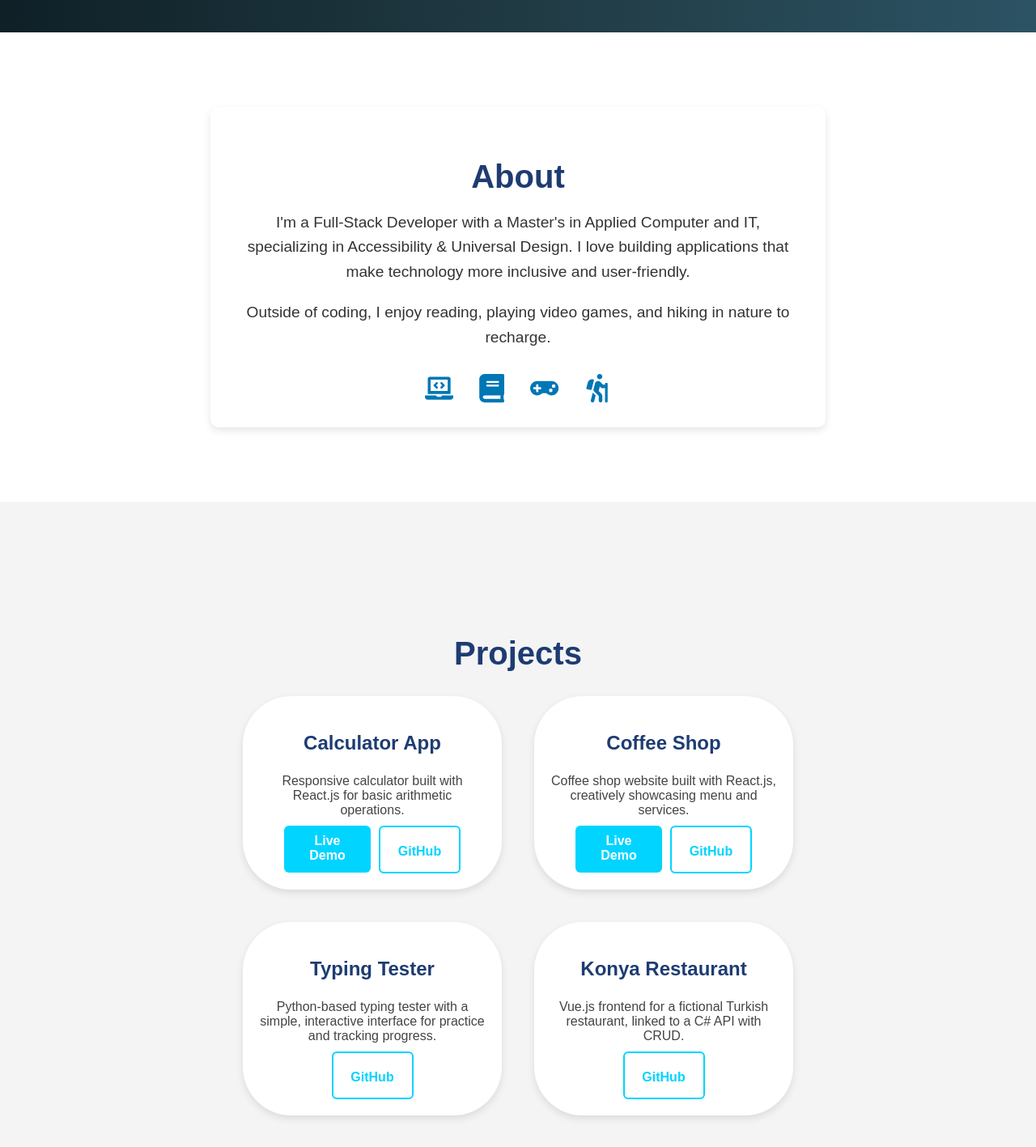
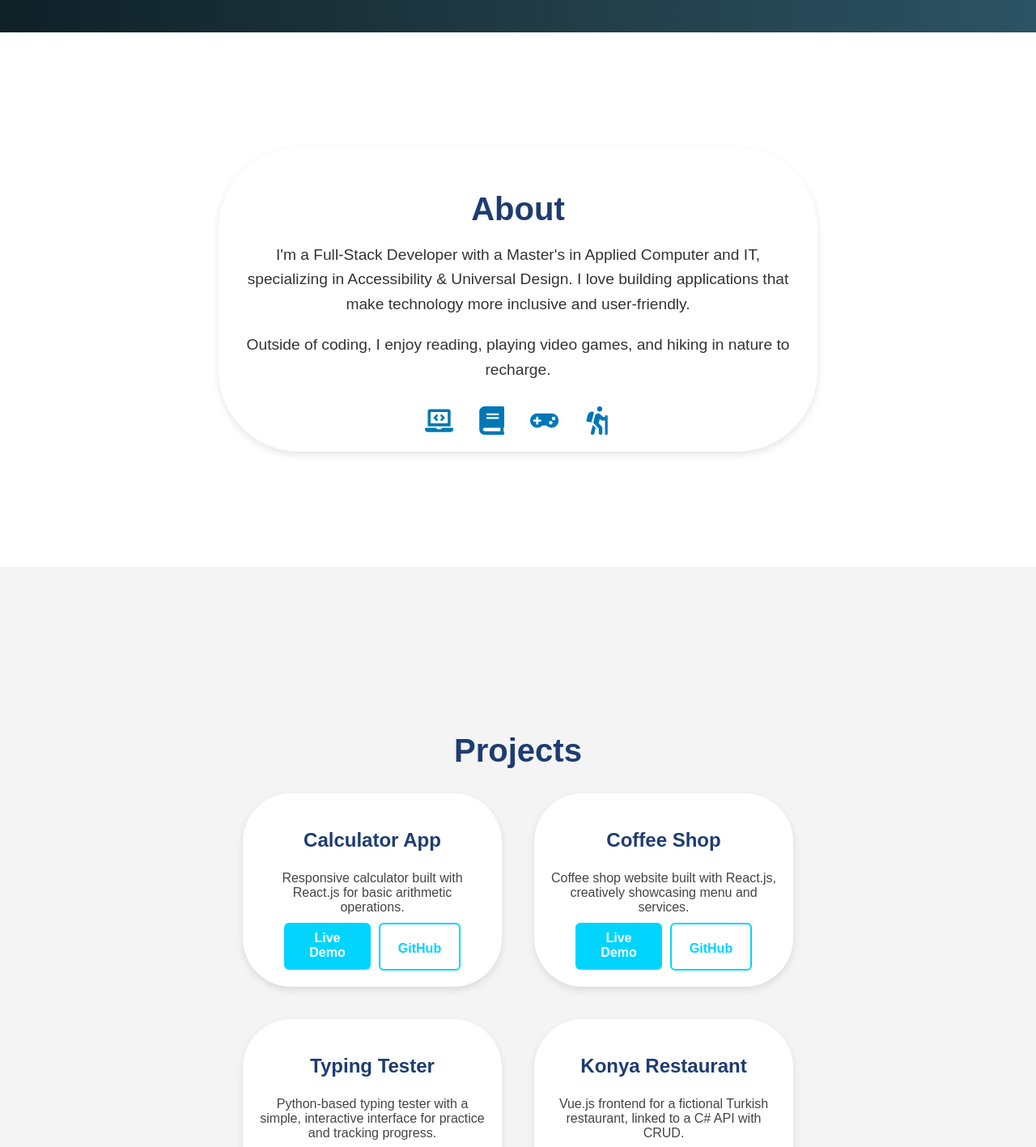
Before and after one commit to hamzas4011/personal-website, a React (Vite) app: page / in a window 1280 px wide. Shown: the part 800-2217 px from the top of the page at 81% size. Built offline with nearby package versions, Linux system fonts and the light colour scheme.

Commit message:
update projects.css

```diff
--- a/src/styles/About.css
+++ b/src/styles/About.css
@@ -1,5 +1,5 @@
 .about {
-  height: 60vh;
+  height: 70vh;
   display: flex;
   justify-content: center;
   align-items: center;
@@ -9,8 +9,8 @@
 
 .about-box {
   background: white;
-  padding: 30px;
-  border-radius: 10px;
+  padding: 20px;
+  border-radius: 100px;
   box-shadow: 0px 4px 10px rgba(0, 0, 0, 0.1);
   text-align: center;
   max-width: 700px;
--- a/src/styles/Projects.css
+++ b/src/styles/Projects.css
@@ -1,6 +1,7 @@
 
 .projects {
-    min-height: 100vh;
+    height: 110vh;
+
     display: flex;
     justify-content: center;
     align-items: center;
```
